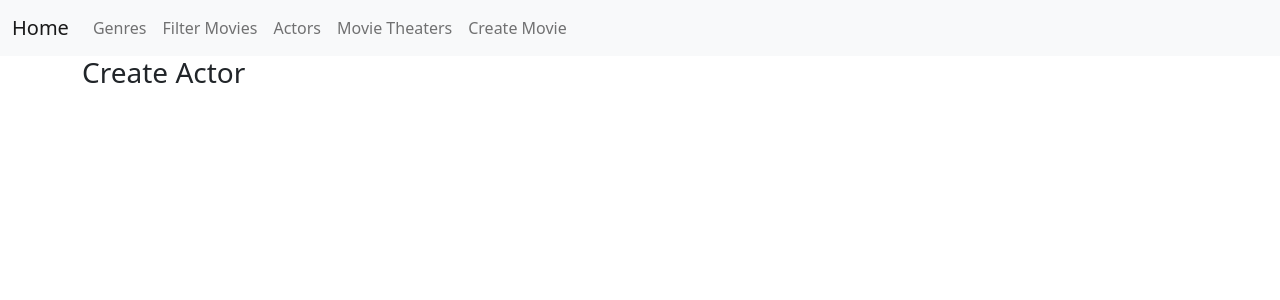
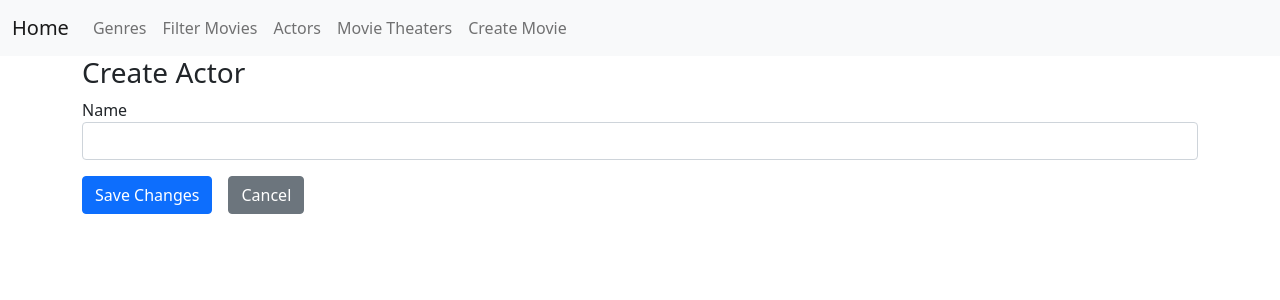
Before and after one commit to arifberisha1/Movies, a React (Create React App) app in the folder client/: page /actors/create in a window 1280 px wide. Shown: the top 300 px of the page. Built offline with nearby package versions, Linux system fonts and the light colour scheme.

Commit message:
Edit Actors form

```diff
--- /dev/null
+++ b/client/src/actors/ActorForm.tsx
@@ -0,0 +1,34 @@
+import {Form, Formik, FormikHelpers} from "formik";
+import TextField from "../forms/TextField";
+import Button from "../utils/Button";
+import {actorCreationDTO} from "./actors.model";
+import * as Yup from 'yup'
+
+export default function ActorForm(props: actorFormProps) {
+    return (
+        <Formik initialValues={props.model}
+                onSubmit={props.onSubmit}
+                validationSchema={Yup.object({
+                    name: Yup.string().required('This field is required').firstLetterUppercase()
+                })}
+        >
+
+            {(formikProps) =>(
+                <Form>
+                    <TextField
+                        field={"name"}
+                        displayName={"Name"}/>
+
+                    <Button disabled={formikProps.isSubmitting} type={"submit"} >Save Changes</Button>
+                    <a href={"/actors"} className={"btn btn-secondary"} >Cancel</a>
+                </Form>
+            )}
+
+        </Formik>
+    )
+}
+
+interface actorFormProps {
+    model: actorCreationDTO;
+    onSubmit(values: actorCreationDTO, action: FormikHelpers<actorCreationDTO>): void;
+}
--- a/client/src/actors/CreateActors.tsx
+++ b/client/src/actors/CreateActors.tsx
@@ -1,7 +1,12 @@
+import ActorForm from "./ActorForm";
+
 export default function CreateActors(){
     return(
         <>
             <h3>Create Actor</h3>
+            <ActorForm
+                model={{name: '', dateOfBirth: undefined}}
+                onSubmit={values => console.log(values)}/>
         </>
     );
 }
--- a/client/src/actors/EditActor.tsx
+++ b/client/src/actors/EditActor.tsx
@@ -1,7 +1,13 @@
+import ActorForm from "./ActorForm";
+
 export default function EditActor(){
     return(
         <>
             <h3>Edit Actor</h3>
+            <ActorForm
+                model={{name: 'Tom Holland',
+                    dateOfBirth: new Date('1996-06-01T00:00:00')}}
+                onSubmit={values => console.log(values)}/>
         </>
     );
 }
--- /dev/null
+++ b/client/src/actors/actors.model.d.ts
@@ -0,0 +1,4 @@
+export interface actorCreationDTO{
+    name: string;
+    dateOfBirth?: Date;
+}
--- a/client/src/utils/Button.tsx
+++ b/client/src/utils/Button.tsx
@@ -6,7 +6,7 @@ export default function Button(props: buttonProps){
 }
 interface buttonProps{
     children: React.ReactNode;
-    onClick(): void;
+    onClick?(): void;
 
     type: "button" | "submit";
     disabled: boolean;
```
